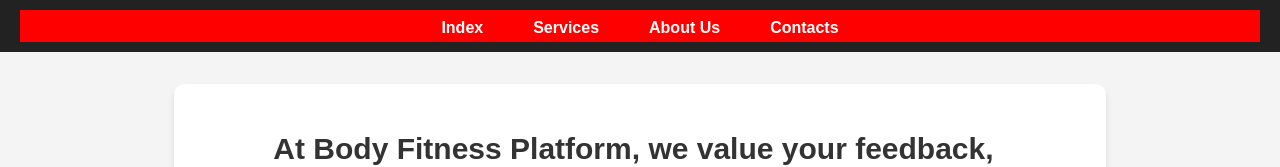
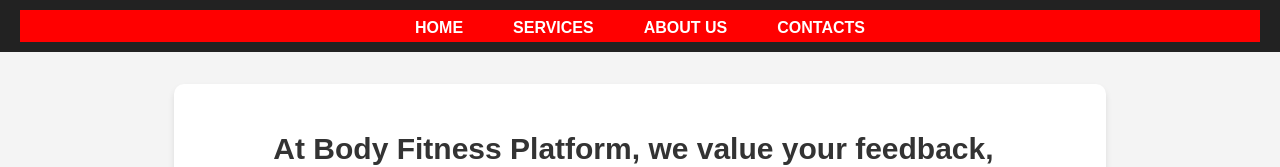
Before and after one commit to protaz303/bodyfitness, a plain HTML site: page Contacts.html in a window 1280 px wide. Shown: the top 167 px of the page. Drawn offline with Linux system fonts and the light colour scheme.

Commit message:
Update Contacts.html

```diff
--- a/Contacts.html
+++ b/Contacts.html
@@ -33,10 +33,10 @@
     <header>
         <nav>
             <ul class="navigation">
-                <li><a href="index.html">Index</a></li>
-                <li><a href="services.html">Services</a></li>
-                <li><a href="About us.html">About Us</a></li>
-                <li><a href="contacts.html">Contacts</a></li>
+                <li><a href="index.html">HOME</a></li>
+                <li><a href="Services.html">SERVICES</a></li>
+                <li><a href="About us.html">ABOUT US</a></li>
+                <li><a href="Contacts.html">CONTACTS</a></li>
             </ul>
         </nav>
     </header>
```
